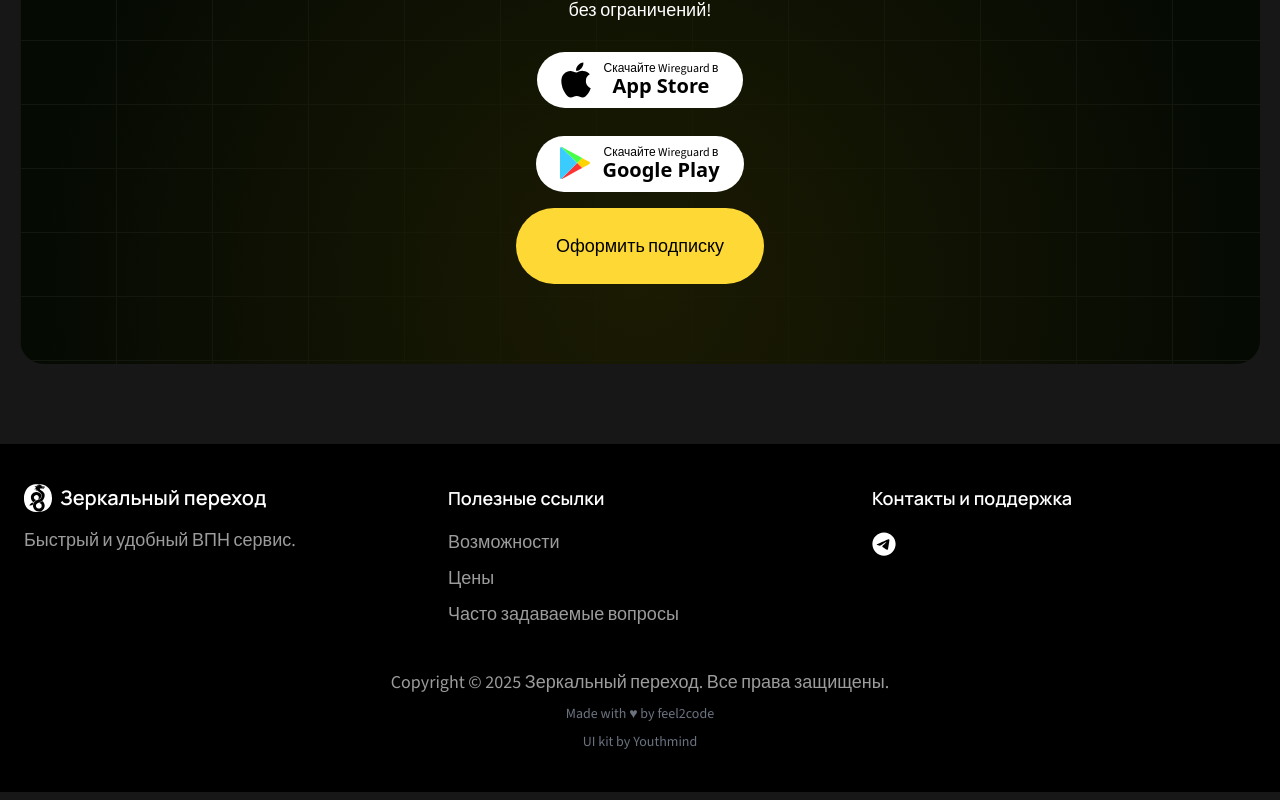
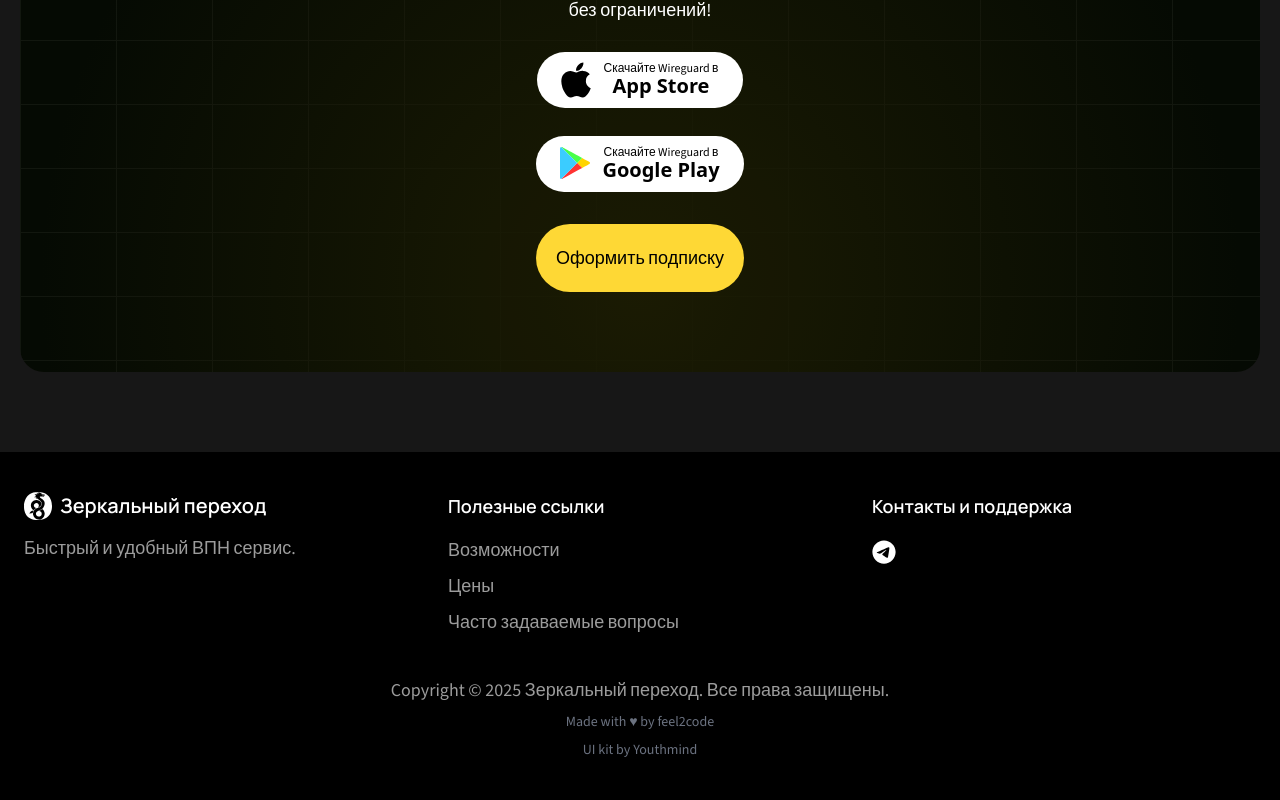
Before and after one commit to feel2code/web_mirror_movement, a Next.js app: page / in a window 1280 px wide. Shown: the part 4368-5168 px from the top of the page. Built offline with nearby package versions, Linux system fonts and the light colour scheme.

Commit message:
button margin fix

```diff
--- a/src/components/CTA.tsx
+++ b/src/components/CTA.tsx
@@ -21,7 +21,7 @@ const CTA: React.FC = () => {
                         <AppStoreButton />
                         <PlayStoreButton />
                         <a href="https://t.me/mirror_move_bot"
-                           className="text-black bg-primary hover:bg-primary-accent px-10 py-6 rounded-full transition-colors">
+                           className="text-black bg-primary hover:bg-primary-accent px-5 py-5 mt-4 rounded-full transition-colors">
                           Оформить подписку
                         </a>
                         </div>
```
